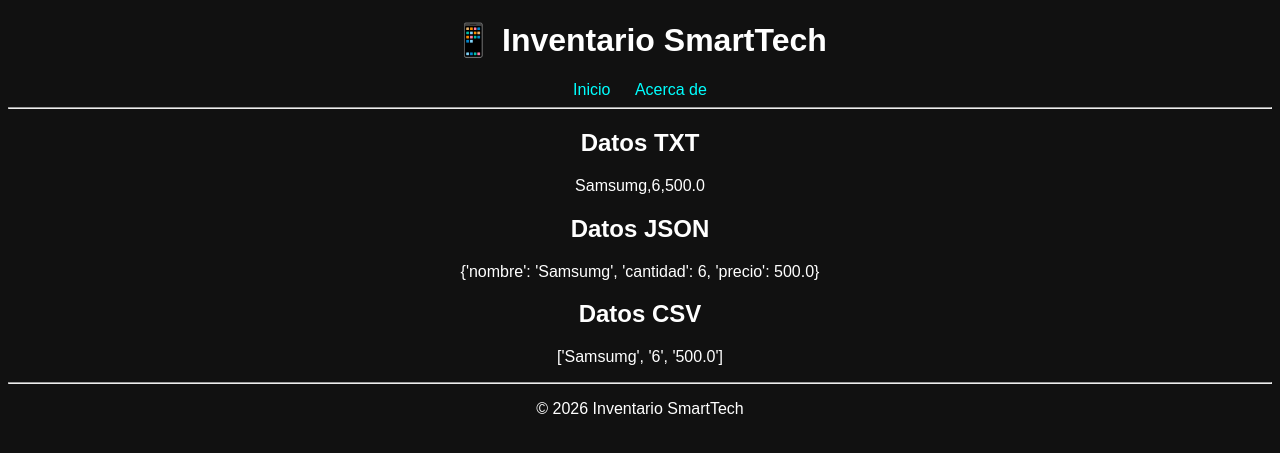
After one commit to Anthoo09/mi_proyecto_inventario, a Flask app: page /datos in a window 1280 px wide. The commit adds this page. Shown: the top 453 px of the page. Run offline with Flask 3, Linux system fonts and the light colour scheme.

Commit message:
Semana 12 persistencia completa

```diff
--- a/app.py
+++ b/app.py
@@ -1,33 +1,97 @@
 from flask import Flask, render_template, request, redirect
-from database import crear_tabla
-from models import Producto, Inventario
+from flask_sqlalchemy import SQLAlchemy
+import json
+import csv
 
 app = Flask(__name__)
 
-inventario = Inventario()
+# CONFIGURACIÓN BASE DE DATOS
+app.config['SQLALCHEMY_DATABASE_URI'] = 'sqlite:///inventario.db'
+app.config['SQLALCHEMY_TRACK_MODIFICATIONS'] = False
 
-# Crear tabla al iniciar
-crear_tabla()
+db = SQLAlchemy(app)
 
+# MODELO
+class Producto(db.Model):
+    id = db.Column(db.Integer, primary_key=True)
+    nombre = db.Column(db.String(100))
+    cantidad = db.Column(db.Integer)
+    precio = db.Column(db.Float)
+
+# CREAR TABLA
+with app.app_context():
+    db.create_all()
+
+# INICIO
 @app.route('/')
 def inicio():
-    productos = inventario.obtener_productos()
+    productos = Producto.query.all()
     return render_template('index.html', productos=productos)
 
+# AGREGAR PRODUCTO
 @app.route('/agregar', methods=['POST'])
 def agregar():
     nombre = request.form['nombre']
-    cantidad = request.form['cantidad']
-    precio = request.form['precio']
+    cantidad = int(request.form['cantidad'])
+    precio = float(request.form['precio'])
 
-    producto = Producto(nombre, cantidad, precio)
-    inventario.agregar_producto(producto)
+    nuevo = Producto(nombre=nombre, cantidad=cantidad, precio=precio)
+    db.session.add(nuevo)
+    db.session.commit()
+
+    # TXT
+    with open('datos.txt', 'a') as f:
+        f.write(f"{nombre},{cantidad},{precio}\n")
+
+    # JSON
+    data = {"nombre": nombre, "cantidad": cantidad, "precio": precio}
+    try:
+        with open('datos.json', 'r') as f:
+            lista = json.load(f)
+    except:
+        lista = []
+
+    lista.append(data)
+    with open('datos.json', 'w') as f:
+        json.dump(lista, f)
+
+    # CSV
+    with open('datos.csv', 'a', newline='') as f:
+        writer = csv.writer(f)
+        writer.writerow([nombre, cantidad, precio])
 
     return redirect('/')
 
+# VER DATOS
+@app.route('/datos')
+def ver_datos():
+
+    try:
+        with open('datos.txt', 'r') as f:
+            txt = f.readlines()
+    except:
+        txt = []
+
+    try:
+        with open('datos.json', 'r') as f:
+            json_data = json.load(f)
+    except:
+        json_data = []
+
+    try:
+        with open('datos.csv', 'r') as f:
+            csv_data = list(csv.reader(f))
+    except:
+        csv_data = []
+
+    return render_template('datos.html', txt=txt, json_data=json_data, csv_data=csv_data)
+
+# ELIMINAR
 @app.route('/eliminar/<int:id>')
 def eliminar(id):
-    inventario.eliminar_producto(id)
+    producto = Producto.query.get(id)
+    db.session.delete(producto)
+    db.session.commit()
     return redirect('/')
 
 if __name__ == '__main__':
--- /dev/null
+++ b/datos.csv
@@ -0,0 +1 @@
+Samsumg,6,500.0
--- /dev/null
+++ b/datos.json
@@ -0,0 +1 @@
+[{"nombre": "Samsumg", "cantidad": 6, "precio": 500.0}]
--- /dev/null
+++ b/datos.txt
@@ -0,0 +1 @@
+Samsumg,6,500.0
--- /dev/null
+++ b/templates/datos.html
@@ -0,0 +1,20 @@
+{% extends 'base.html' %}
+
+{% block content %}
+
+<h2>Datos TXT</h2>
+{% for linea in txt %}
+<p>{{ linea }}</p>
+{% endfor %}
+
+<h2>Datos JSON</h2>
+{% for item in json_data %}
+<p>{{ item }}</p>
+{% endfor %}
+
+<h2>Datos CSV</h2>
+{% for fila in csv_data %}
+<p>{{ fila }}</p>
+{% endfor %}
+
+{% endblock %}
```
Also changed, not shown: templates/index.html (+8 -5 lines), instance/inventario.db (added).
